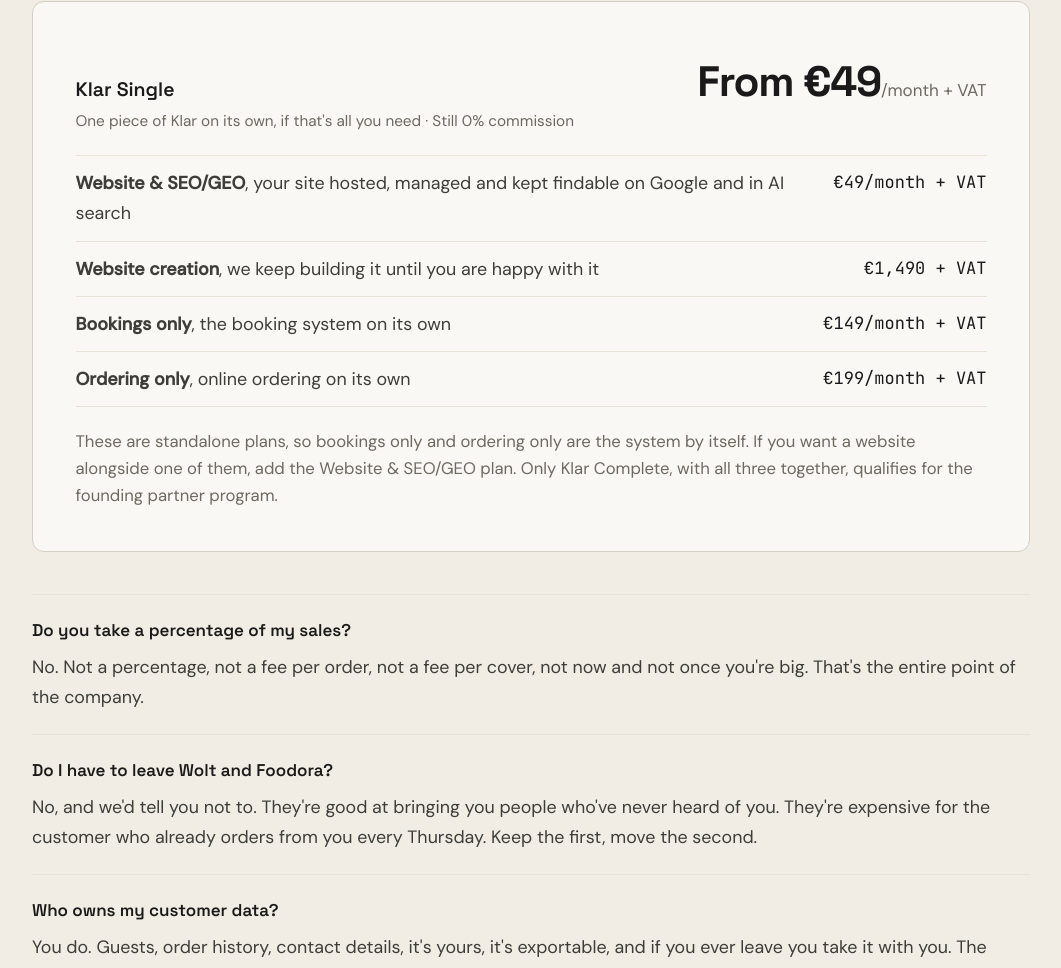
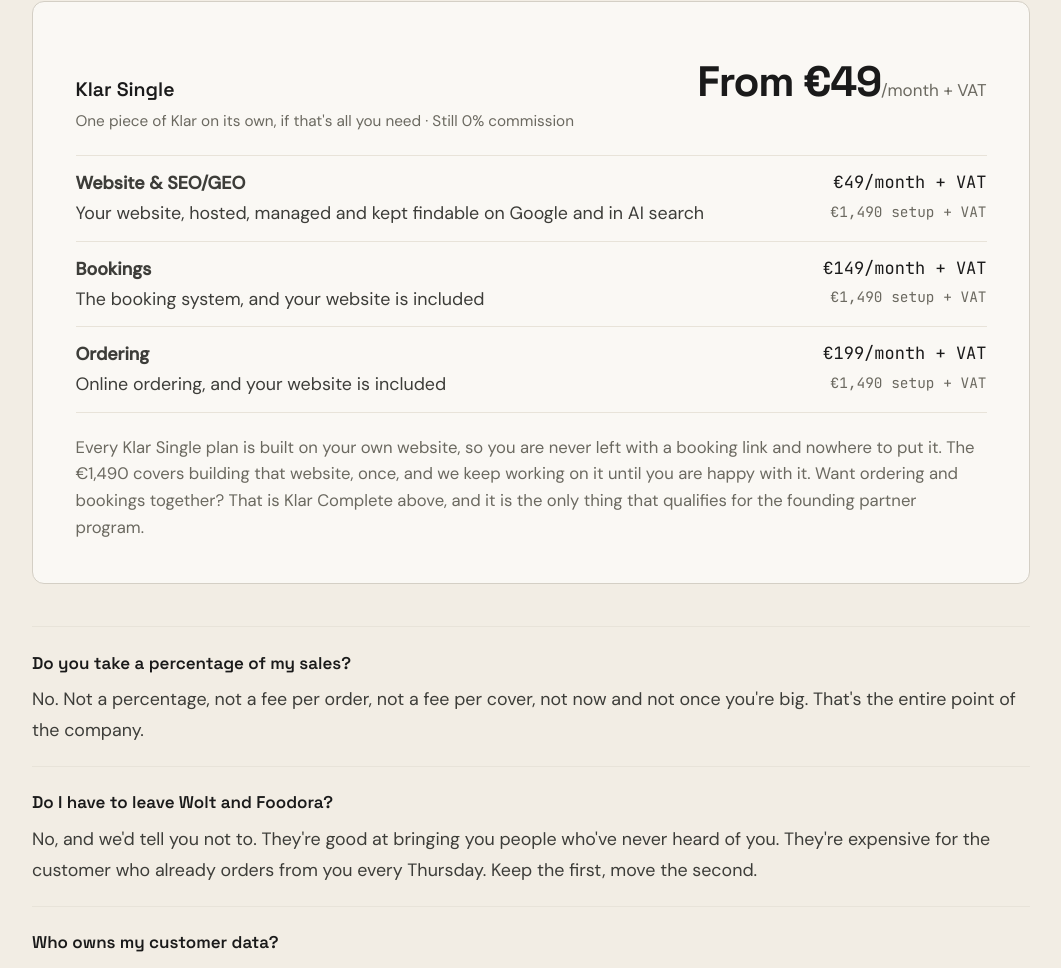
Before and after one commit to Klar-Systems/Klar-website, a plain HTML site: page public/index.html in a window 1280 px wide. Shown: the part 7151-8119 px from the top of the page, without its empty margins (109-1170 px from the left). Drawn offline with Linux system fonts and the light colour scheme; a script that the page names is missing.

Commit message:
Klar Single: monthly and setup on every line, website included in all three

```diff
--- a/public/index.html
+++ b/public/index.html
@@ -784,6 +784,7 @@
 .pricing-row:last-child { border-bottom: none; }
 .pricing-row-label { color: var(--body); }
 .pricing-row-val { font-family: 'JetBrains Mono', monospace; font-size: 1rem; color: var(--heading); text-align: right; white-space: nowrap; }
+.pricing-row-setup { display: inline-block; margin-top: 0.15rem; font-size: 0.85rem; color: var(--muted); }
 .pricing-note { margin-top: 1.25rem; font-size: 0.98rem; color: var(--muted); line-height: 1.6; }
 
 /* ── FAQ / HONESTY ── */
@@ -1444,23 +1445,19 @@
       </div>
 
       <div class="pricing-row">
-        <span class="pricing-row-label"><strong>Website &amp; SEO/GEO</strong>, your site hosted, managed and kept findable on Google and in AI search</span>
-        <span class="pricing-row-val">&euro;49/month + VAT</span>
+        <span class="pricing-row-label"><strong>Website &amp; SEO/GEO</strong><br>Your website, hosted, managed and kept findable on Google and in AI search</span>
+        <span class="pricing-row-val">&euro;49/month + VAT<br><span class="pricing-row-setup">&euro;1,490 setup + VAT</span></span>
       </div>
       <div class="pricing-row">
-        <span class="pricing-row-label"><strong>Website creation</strong>, we keep building it until you are happy with it</span>
-        <span class="pricing-row-val">&euro;1,490 + VAT</span>
+        <span class="pricing-row-label"><strong>Bookings</strong><br>The booking system, and your website is included</span>
+        <span class="pricing-row-val">&euro;149/month + VAT<br><span class="pricing-row-setup">&euro;1,490 setup + VAT</span></span>
       </div>
       <div class="pricing-row">
-        <span class="pricing-row-label"><strong>Bookings only</strong>, the booking system on its own</span>
-        <span class="pricing-row-val">&euro;149/month + VAT</span>
-      </div>
-      <div class="pricing-row">
-        <span class="pricing-row-label"><strong>Ordering only</strong>, online ordering on its own</span>
-        <span class="pricing-row-val">&euro;199/month + VAT</span>
-      </div>
-
-      <p class="pricing-note">These are standalone plans, so bookings only and ordering only are the system by itself. If you want a website alongside one of them, add the Website &amp; SEO/GEO plan. Only Klar Complete, with all three together, qualifies for the founding partner program.</p>
+        <span class="pricing-row-label"><strong>Ordering</strong><br>Online ordering, and your website is included</span>
+        <span class="pricing-row-val">&euro;199/month + VAT<br><span class="pricing-row-setup">&euro;1,490 setup + VAT</span></span>
+      </div>
+
+      <p class="pricing-note">Every Klar Single plan is built on your own website, so you are never left with a booking link and nowhere to put it. The &euro;1,490 covers building that website, once, and we keep working on it until you are happy with it. Want ordering and bookings together? That is Klar Complete above, and it is the only thing that qualifies for the founding partner program.</p>
     </div>
 
     <div class="faq-block">
```
